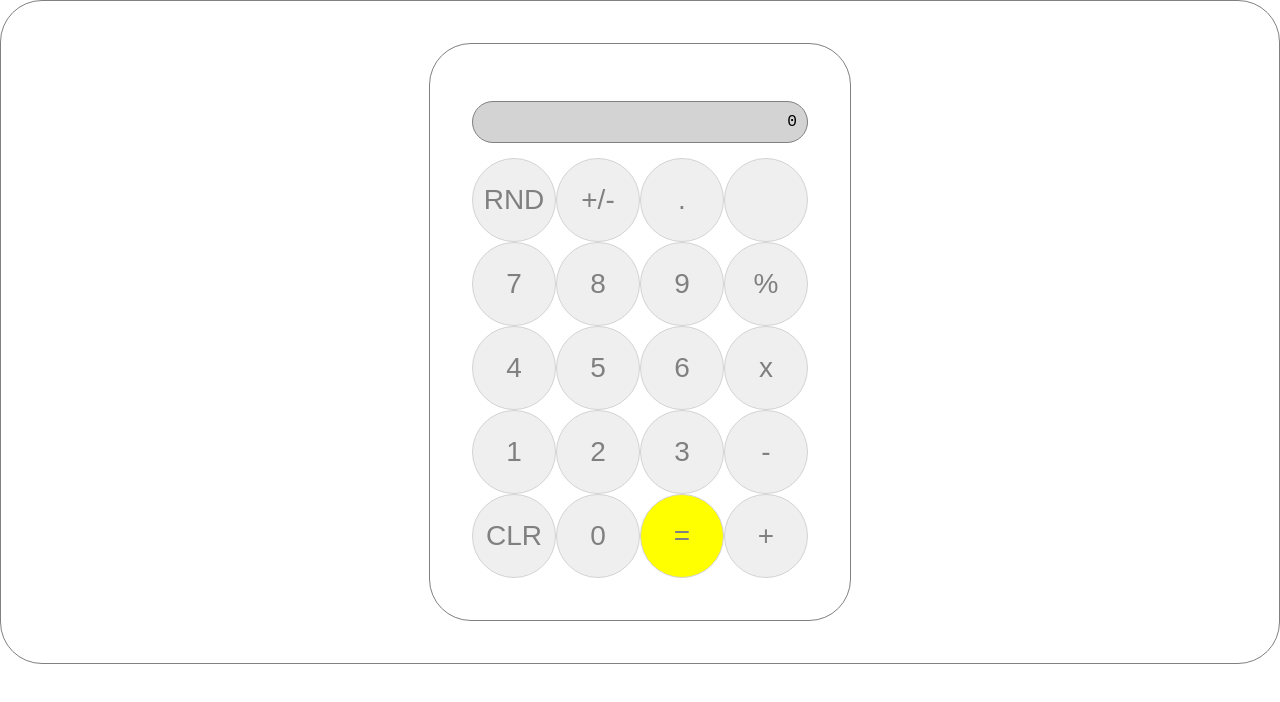
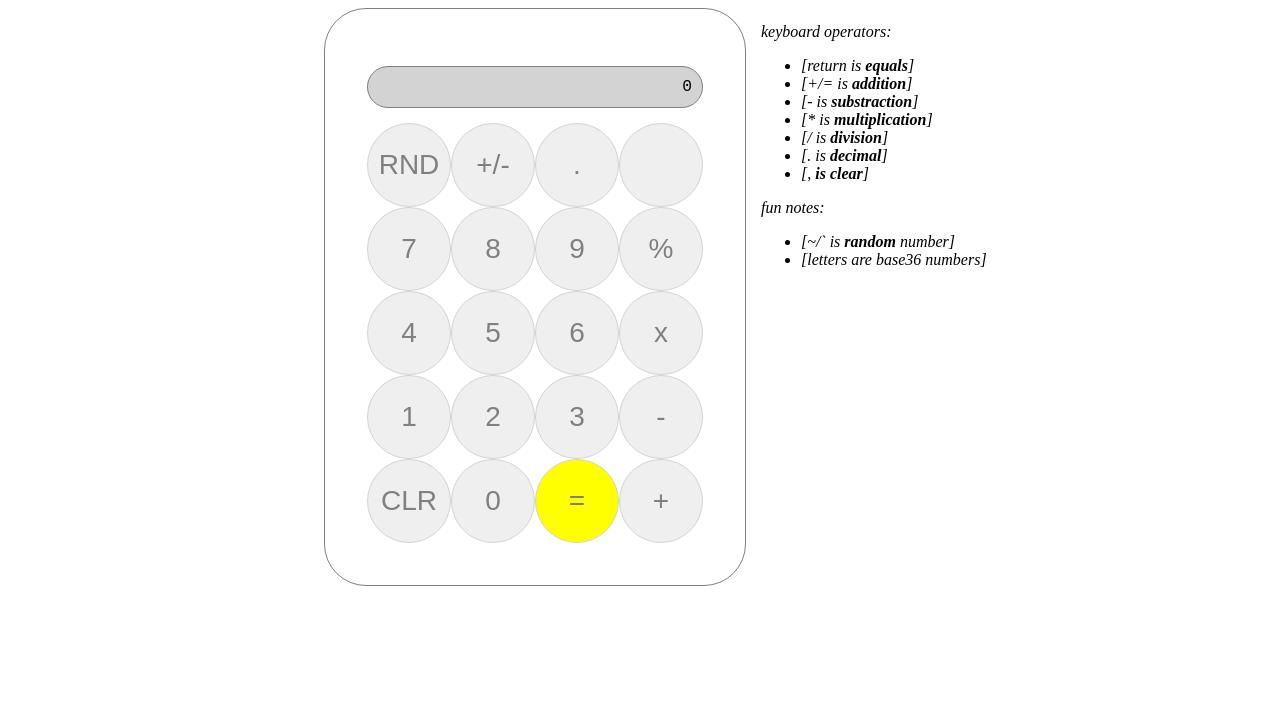
Before and after one commit to timothy-taylor/calculator, a plain HTML site: page index.html in a window 1280 px wide. Drawn offline with Linux system fonts and the light colour scheme.

Commit message:
Changes made to .css file and added a legend to the webpage .html file

```diff
--- a/index.html
+++ b/index.html
@@ -7,6 +7,7 @@
 </head>
 <body>
     <main>
+        <div id="calculator">
         <div id="display" class="display"></div>
         <div class="buttons">
             <button id="random" class="calcbutton">RND</button>
@@ -30,6 +31,24 @@
             <button id="equals" class="calcbutton">=</button>
             <button id="add" class="calcbutton">+</button>
         </div>
+        </div>
+    <footer>
+      keyboard operators:
+      <ul>
+        <li>[return is <b>equals</b>]</li>
+        <li>[+/= is <b>addition</b>]</li>
+        <li>[- is <b>substraction</b>]</li>
+        <li>[* is <b>multiplication</b>]</li>
+        <li>[/ is <b>division</b>]</li>
+        <li>[. is <b>decimal</b>]</li>
+        <li>[, <b>is clear</b>]</li>
+      </ul>
+      fun notes:
+      <ul>
+        <li>[~/` is <b>random</b> number]</li>
+        <li>[letters are base36 numbers]</li>
+      </ul>
+    </footer>
     </main>
 <script src="logic.js"></script>
 <script src="script.js"></script>
--- a/style.css
+++ b/style.css
@@ -1,10 +1,13 @@
-html, body {
-    margin: auto auto;
+main {
+  margin: auto auto;
+  display: flex;
+}
+
+#calculator {
+    margin-left: 25%;
     padding: 42px;
     border: 1px solid grey;
     border-radius: 42px;
-    display: flex;
-    font-family: arial, sans-serif;
 }
 
 .display {
@@ -17,6 +20,13 @@ html, body {
     text-align: right;
     font-family: monospace;
     font-size: 1.25em;
+}
+
+footer {
+  padding: 15px 15px;
+  max-width: 25%;
+  font-style: italic;
+  text-align: justify;
 }
 
 .buttons {
```
